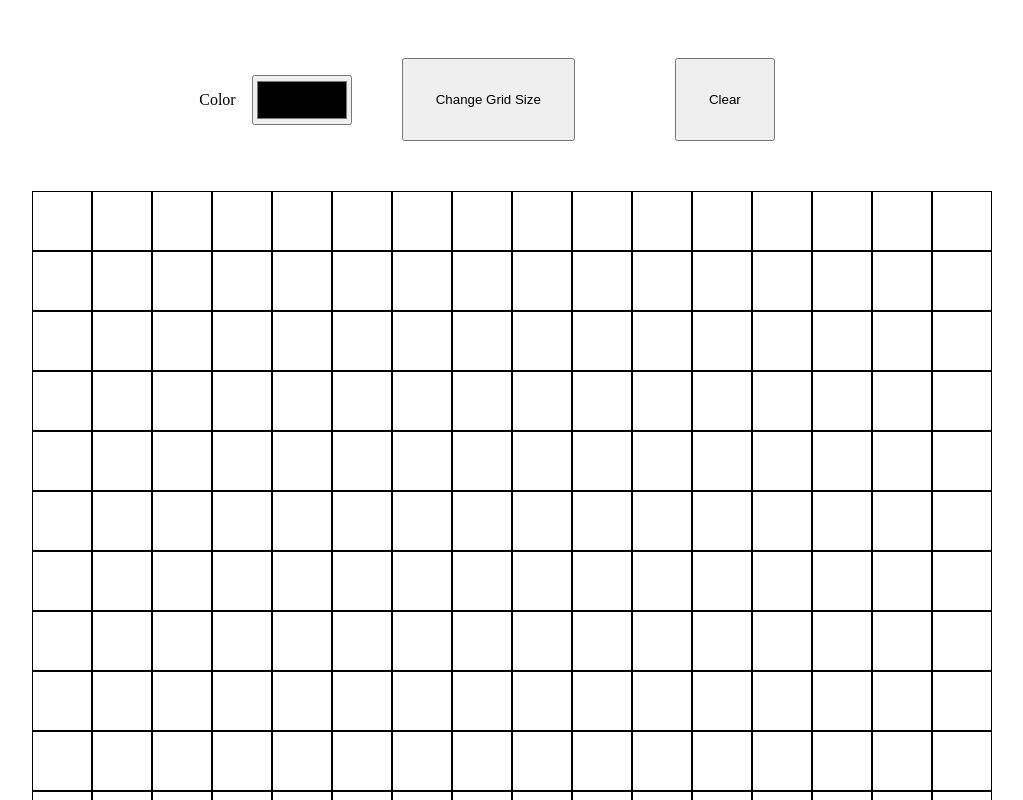
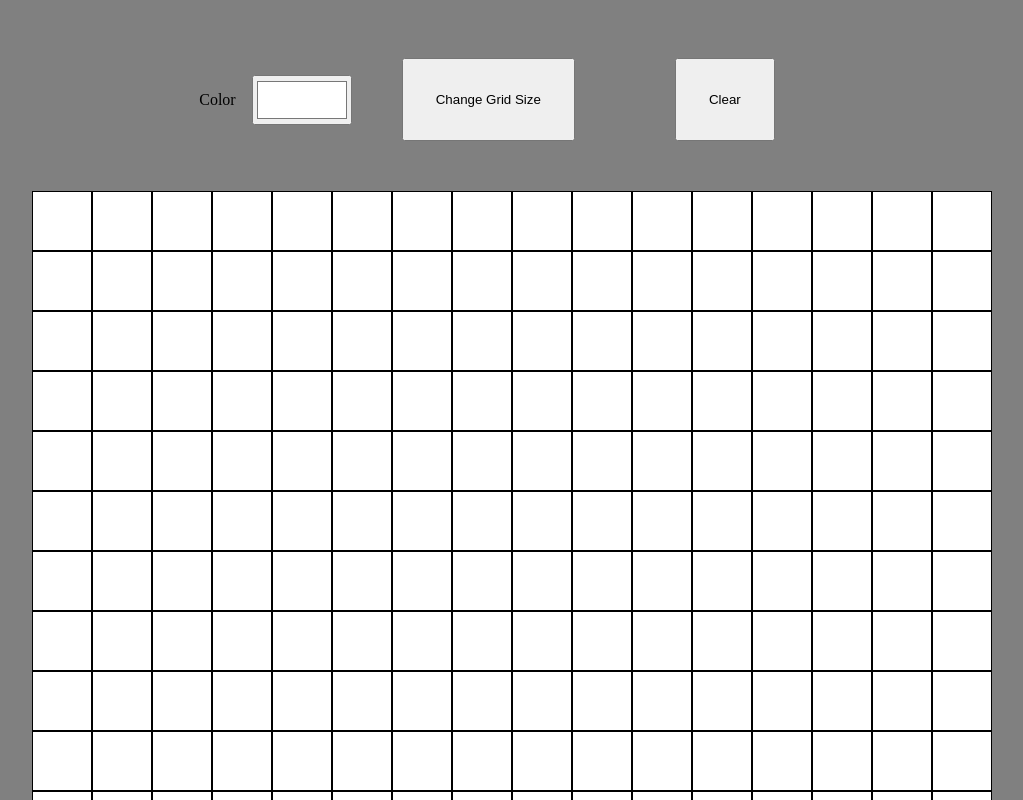
Before and after one commit to Ken-MR/odin-etch-a-sketch, a plain HTML site: page index.html in a window 1280 px wide. Shown: the top 800 px of the page, without its empty margins (128-1151 px from the left). Drawn offline with Linux system fonts and the light colour scheme.

Commit message:
General code cleanup

```diff
--- a/etch-a-sketch.js
+++ b/etch-a-sketch.js
@@ -1,11 +1,11 @@
 const box = document.getElementById("box");
 const size = document.getElementById("grid-size");
+let color = '#FFFFFF';
 const changeBackgroundColor = e => {e.target.style.backgroundColor = `${color}`;}
 const colorChoice = document.querySelector('#color-choice');
-let color = '#0000000';
 
 colorChoice.addEventListener('input', function () {
-    color = this.value;
+  color = this.value;
 });
 
 function makeGrid(num) {
--- a/index.html
+++ b/index.html
@@ -11,7 +11,7 @@
     <div id="buttons">
         <div id="color-selector" >
             <label for="color-choice">Color</label>
-            <input type="color" id="color-choice" value="#000000" style="width: 100px; height: 50px">
+            <input type="color" id="color-choice" value="#FFFFFF" style="width: 100px; height: 50px">
         </div>
         <button id = "grid-size" onclick="resize()">Change Grid Size</button>
         <button id = "clear-button" onclick="clearGrid()">Clear</button>
--- a/style.css
+++ b/style.css
@@ -3,6 +3,7 @@ body {
     flex-direction: column;
     justify-content: center;
     align-items: center;
+    background-color: grey;
 }
 
 #box {
```
